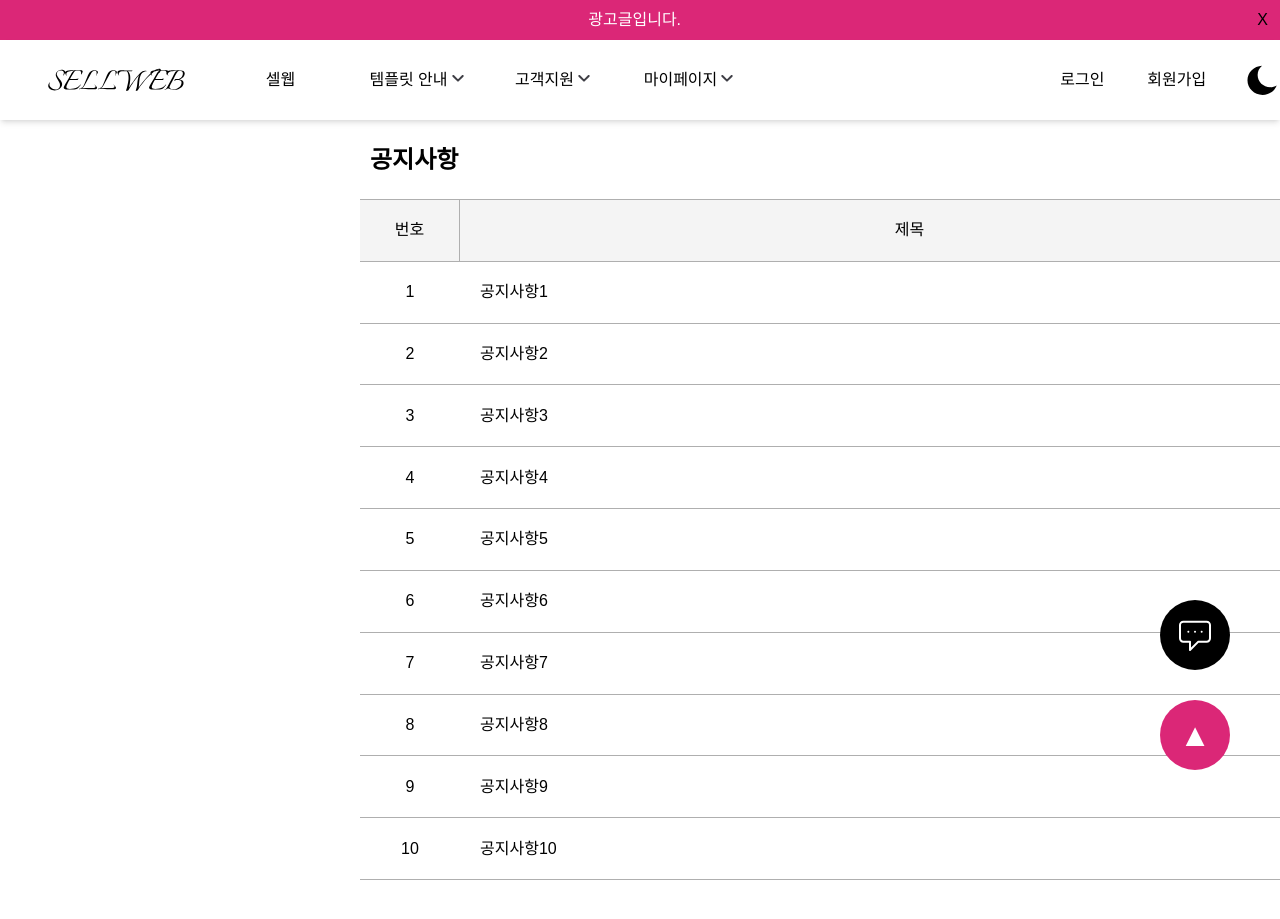
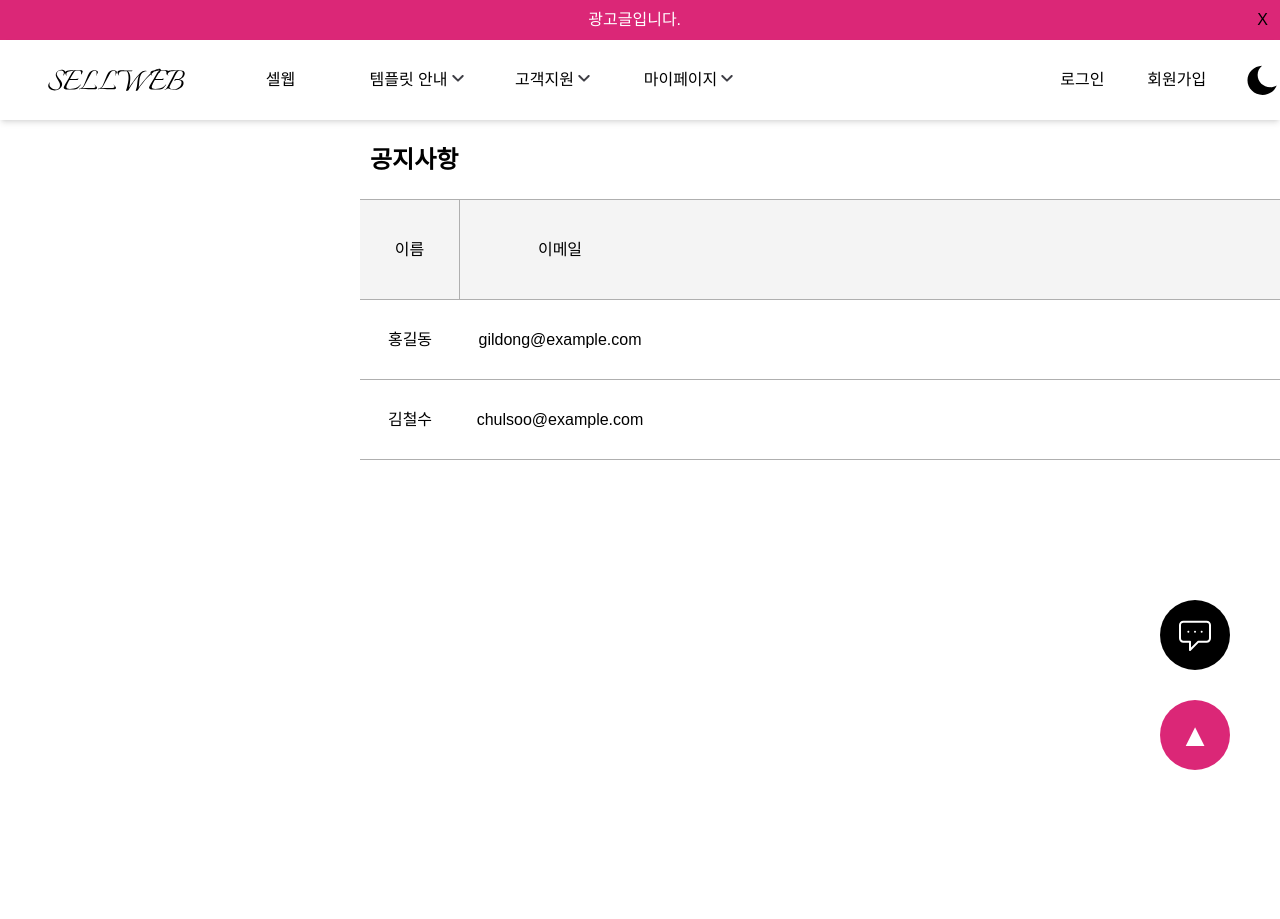
Before and after one commit to Hyun-EG/SP-sellweb, a Next.js app: page /notice in a window 1280 px wide. Shown: the top 919 px of the page. Built offline with nearby package versions, Linux system fonts and the light colour scheme; a web font is replaced by a local one.

Commit message:
Feat: 테이블 프롭스 및 예시코드 구현

```diff
--- a/src/app/notice/page.tsx
+++ b/src/app/notice/page.tsx
@@ -5,7 +5,16 @@ export default function Notice() {
   return (
     <div>
       <TitleBox title="공지사항" />
-      <Table />
+      <Table
+        headers={[
+          { label: '이름', width: '100px' },
+          { label: '이메일', width: '200px' },
+        ]}
+        rows={[
+          ['홍길동', 'gildong@example.com'],
+          ['김철수', 'chulsoo@example.com'],
+        ]}
+      />
     </div>
   );
 }
--- a/src/components/Table.tsx
+++ b/src/components/Table.tsx
@@ -1,80 +1,37 @@
-'use client';
+export default function Table({
+  headers,
+  rows,
+}: {
+  headers: { label: string; width: string }[];
+  rows: string[][];
+}) {
+  return (
+    <div className="w-[1200px] h-screen flex flex-col">
+      <div className="w-[1200px] h-[100px] flex border-b border-[#afafaf] bg-[#f4f4f4]">
+        {headers.map((header, index) => (
+          <div
+            key={index}
+            className={`flex justify-center items-center ${index !== headers.length - 1 ? 'border-r border-[#afafaf]' : ''}`}
+            style={{ width: header.width }}
+          >
+            {header.label}
+          </div>
+        ))}
+      </div>
 
-import { useState } from 'react';
-
-const items = [
-  { title: '공지사항1', date: 20250209 },
-  { title: '공지사항2', date: 20250209 },
-  { title: '공지사항3', date: 20250209 },
-  { title: '공지사항4', date: 20250209 },
-  { title: '공지사항5', date: 20250209 },
-  { title: '공지사항6', date: 20250209 },
-  { title: '공지사항7', date: 20250209 },
-  { title: '공지사항8', date: 20250209 },
-  { title: '공지사항9', date: 20250209 },
-  { title: '공지사항10', date: 20250209 },
-  { title: '공지사항11', date: 20250209 },
-  { title: '공지사항12', date: 20250209 },
-  { title: '공지사항13', date: 20250209 },
-  { title: '공지사항14', date: 20250209 },
-];
-const ITEMS_PER_PAGE = 10;
-
-export default function Table() {
-  const [currentPage, setCurrentPage] = useState(1);
-
-  const totalItems = Math.ceil(items.length / ITEMS_PER_PAGE);
-  const startIndex = (currentPage - 1) * ITEMS_PER_PAGE;
-  const showItems = items.slice(startIndex, ITEMS_PER_PAGE + startIndex);
-
-  return (
-    <div className="flex flex-col h-screen">
-      <div className="w-[1200px] h-[100px] flex bg-[#F4F4F4] border-b border-[#afafaf]">
-        <div className="w-[100px] flex justify-center items-center border-r border-[#afafaf]">
-          번호
-        </div>
-        <div className="w-[900px] flex justify-center items-center border-r border-[#afafaf]">
-          제목
-        </div>
-        <div className="w-[200px] flex justify-center items-center">
-          등록 날짜
-        </div>
-      </div>
-      {showItems.map((item, index) => (
-        <div
-          key={index}
-          className="w-[1200px] h-[100px] flex border-b border-[#afafaf]"
-        >
-          <div className="w-[100px] flex justify-center items-center ">
-            {startIndex + index + 1}
-          </div>
-          <div className="w-[900px] px-[20px] flex justify-start items-center ">
-            {item.title}
-          </div>
-          <div className="w-[200px] flex justify-center items-center">
-            {item.date}
-          </div>
+      {rows.map((row, index) => (
+        <div key={index} className="h-[80px] flex border-b border-[#afafaf]">
+          {row.map((cell, index) => (
+            <div
+              key={index}
+              className="flex justify-center items-center"
+              style={{ width: headers[index]?.width }}
+            >
+              {cell}
+            </div>
+          ))}
         </div>
       ))}
-      <div className="flex gap-[10px] justify-center items-center my-[40px]">
-        <button
-          onClick={() => {
-            setCurrentPage((prev) => Math.max(prev - 1, 1));
-          }}
-          className="w-[40px] h-[40px] text-[24px] text-[#afafaf] border-[#afafaf] border"
-        >
-          &lt;
-        </button>
-        <div>{currentPage}</div>
-        <button
-          onClick={() => {
-            setCurrentPage((prev) => Math.min(prev + 1, totalItems));
-          }}
-          className="w-[40px] h-[40px] text-[24px] text-[#afafaf] border-[#afafaf] border"
-        >
-          &gt;
-        </button>
-      </div>
     </div>
   );
 }
```
